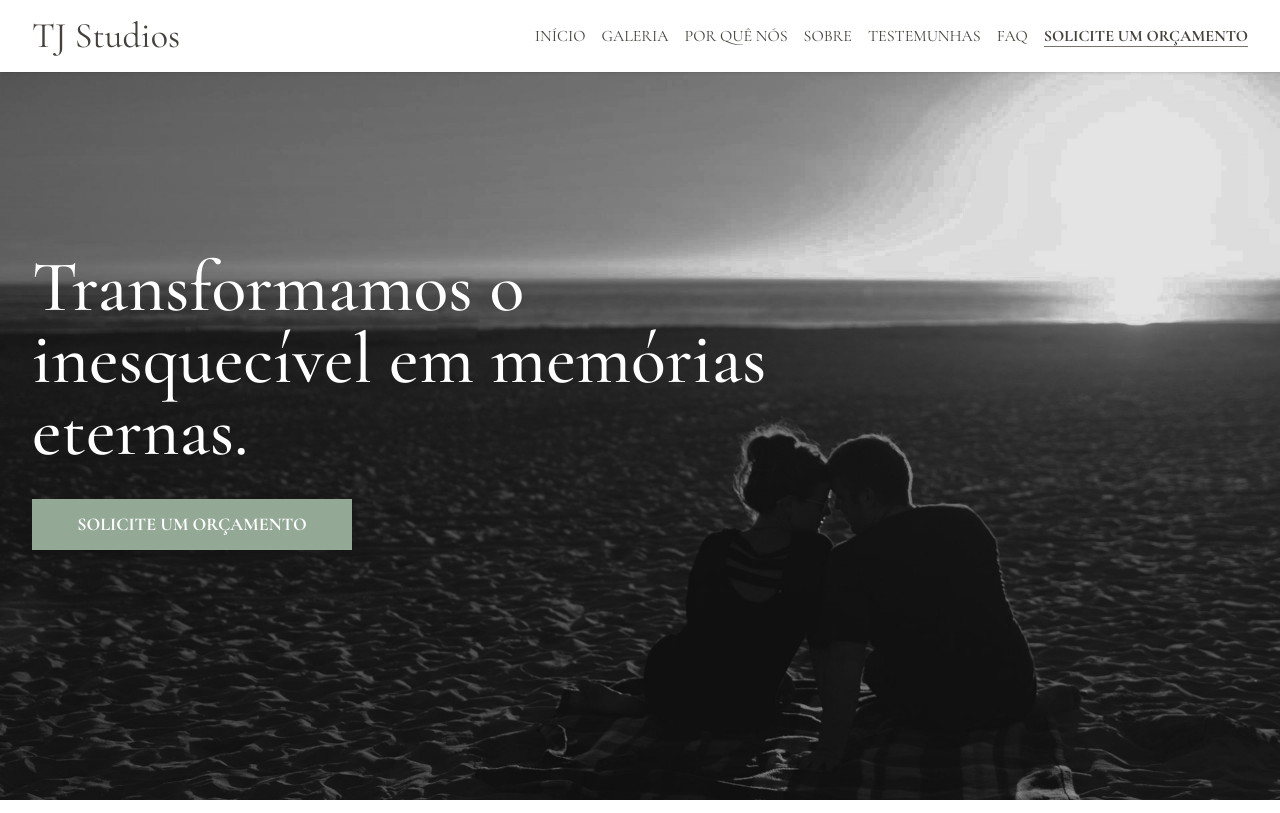
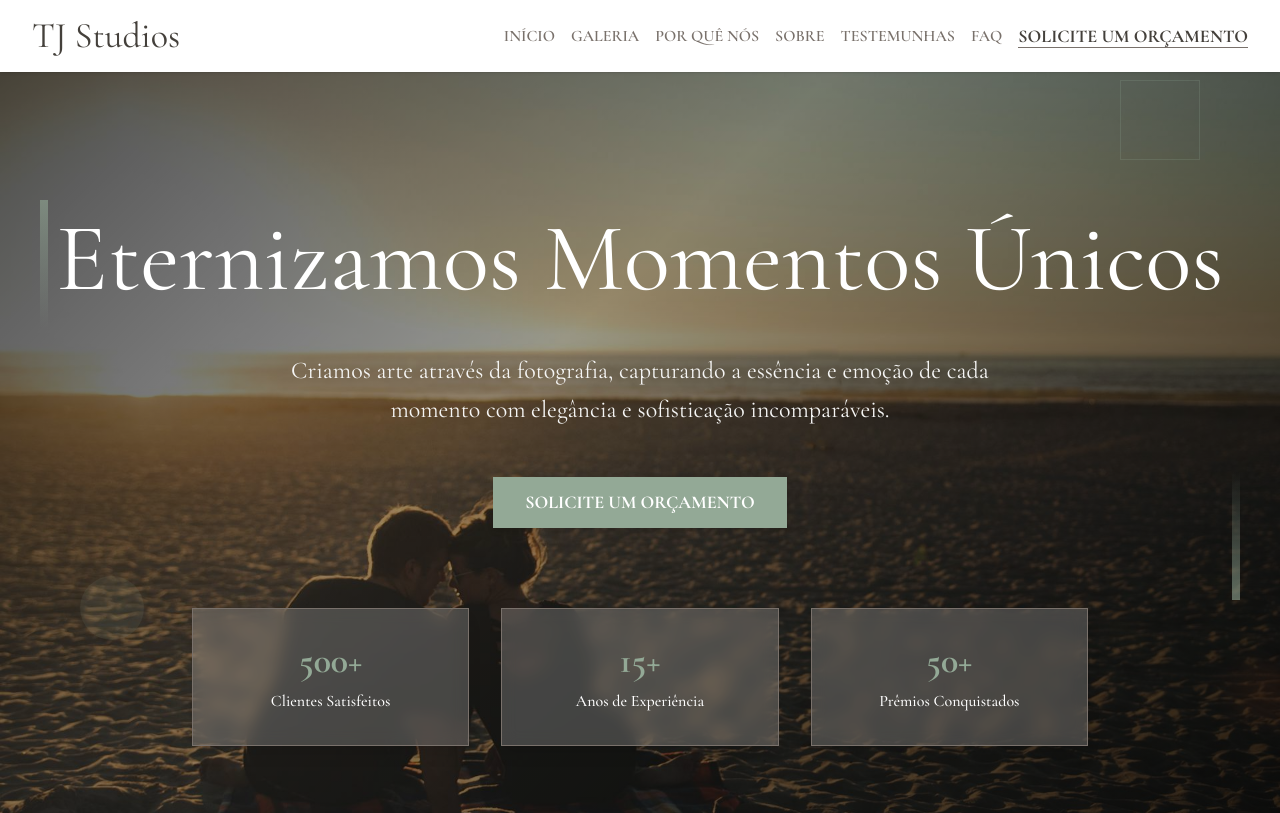
Before and after one commit to Jadson-Js/tj_studios_b, a website built with Vite: page index.html in a window 1280 px wide. Shown: the top 813 px of the page. Built offline with nearby package versions, Linux system fonts and the light colour scheme.

Commit message:
done hero + navbar

```diff
--- a/index.html
+++ b/index.html
@@ -8,6 +8,8 @@
   <link rel="preconnect" href="https://fonts.googleapis.com">
   <link rel="preconnect" href="https://fonts.gstatic.com" crossorigin>
   <link href="https://fonts.googleapis.com/css2?family=Cormorant+Garamond:ital,wght@0,300..700;1,300..700&display=swap" rel="stylesheet">
+
+
 </head>
 
 <body>
@@ -16,27 +18,31 @@
     <div class="container mx-auto py-4 px-4 md:px-8">
       <div class="flex items-center justify-between">
         <a href="#" class="text-4xl ">TJ Studios</a>
-        <ul class="hidden md:flex items-center gap-4  uppercase">
-          <li><a href="#" class="cursor-pointer hover:text-stone-900">Início</a></li>
-          <li><a href="#" class="cursor-pointer hover:text-stone-900">Galeria</a></li>
-          <li class="hidden lg:inline"><a href="#" class="cursor-pointer hover:text-stone-900">Por Quê Nós</a></li>
-          <li class="hidden lg:inline"><a href="#" class="cursor-pointer hover:text-stone-900">Sobre</a></li>
-          <li><a href="#" class="cursor-pointer hover:text-stone-900">Testemunhas</a></li>
-          <li><a href="#" class="cursor-pointer hover:text-stone-900">FAQ</a></li>
+
+        <!-- DESKTOP -->
+        <ul class="hidden md:flex items-center gap-4 uppercase font-semibold text-stone-500">
+          <li><a href="#" class="cursor-pointer hover:text-stone-700">Início</a></li>
+          <li><a href="#" class="cursor-pointer hover:text-stone-700">Galeria</a></li>
+          <li class="hidden lg:inline"><a href="#" class="cursor-pointer hover:text-stone-700">Por Quê Nós</a></li>
+          <li class="hidden lg:inline"><a href="#" class="cursor-pointer hover:text-stone-700">Sobre</a></li>
+          <li><a href="#" class="cursor-pointer hover:text-stone-700">Testemunhas</a></li>
+          <li><a href="#" class="cursor-pointer hover:text-stone-700">FAQ</a></li>
           <li>
-            <a href="#" class="font-bold cursor-pointer uppercase border-b border-stone-500
-            hover:text-stone-900  transition-transform duration-200">
-              Solicite um Orçamento
+            <a href="#" class="text-lg font-bold cursor-pointer border-b
+            text-stone-700 border-stone-500">
+              Solicite um orçamento
             </a>
           </li>
         </ul>
+
+        <!-- MOBILE -->
         <button id="menu-toggle" class="md:hidden focus:outline-none p-2" aria-label="Abrir menu">
           <svg class="h-6 w-6 menu-icon" fill="none" stroke="currentColor" viewBox="0 0 24 24">
             <path stroke-linecap="round" stroke-linejoin="round" stroke-width="2" d="M4 6h16M4 12h16m-7 6h7" />
           </svg>
         </button>
       </div>
-      <ul id="mobile-menu" class="menu-hidden overflow-hidden bg-white md:hidden">
+      <ul id="mobile-menu" class="menu-hidden overflow-hidden bg-white md:hidden text-lg">
         <li class="border-t border-stone-200 mt-4"><a href="#" class="block p-2">Início</a></li>
         <li><a href="#" class="block p-2">Galeria</a></li>
         <li><a href="#" class="block p-2">Por Quê Nós</a></li>
@@ -53,17 +59,67 @@
   </nav>
 
   <!-- HERO -->
-  <section class="h-screen flex flex-col justify-center text-white bg-cover bg-center" style="background-image: url('bg-hero.jpeg');">
-    <div class="container mx-auto px-4 py-8  md:px-8 md:py-16">
+  <section class="mt-18 min-h-screen flex items-center justify-center hero-bg">
 
-      <h1 class="mb-8 font-medium text-5xl md:text-6xl xl:text-7xl 2xl:text-8xl md:max-w-2/3">
-        Transformamos o inesquecível em memórias eternas.
+    <div class="container mx-auto px-4 py-8  md:px-8 md:py-16 text-center">
+      <!-- Main Content -->
+
+      <!-- Main Headline -->
+      <h1 class="text-6xl lg:text-8xl text-white mb-8 leading-tight">
+        Eternizamos Momentos Únicos
       </h1>
-      <a href="#" class="btn max-w-xs">
-        SOLICITE UM ORÇAMENTO
-      </a>
+
+      <!-- Description -->
+      <p class="text-xl lg:text-2xl text-stone-100 mb-12 max-w-3xl mx-auto leading-relaxed">
+        Criamos arte através da fotografia, capturando a essência e emoção de cada momento com elegância e sofisticação incomparáveis.
+      </p>
+
+      <!-- CTA Buttons -->
+      <div class="flex  justify-center mb-20">
+        <a href="#" class="btn max-w-xs">
+          Solicite um orçamento
+        </a>
+      </div>
+
+      <!-- Stats Section -->
+      <div class="grid grid-cols-1 md:grid-cols-3 gap-8 max-w-4xl mx-auto">
+        <div class="flex flex-col py-8 bg-white/20
+        backdrop-blur-sm
+        border border-stone-500
+        shadow-lg">
+          <span class="text-4xl font-bold text-p1 mb-2">500+</span>
+          <span class="text-white font-medium">Clientes Satisfeitos</span>
+        </div>
+
+        <div class="flex flex-col py-8 bg-white/20
+        backdrop-blur-sm
+        border border-stone-500
+        shadow-lg">
+          <span class="text-4xl font-bold text-p1 mb-2">15+</span>
+          <span class="text-white font-medium">Anos de Experiência</span>
+        </div>
+
+        <div class="flex flex-col py-8 bg-white/20
+        backdrop-blur-sm
+        border border-stone-500
+        shadow-lg">
+          <span class="text-4xl font-bold text-p1 mb-2">50+</span>
+          <span class="text-white font-medium">Prêmios Conquistados</span>
+        </div>
+      </div>
     </div>
+
+
+
+    <!-- Decorative Elements -->
+    <div class="absolute top-1/4 left-10 w-2 h-32 bg-gradient-to-b from-p1 to-transparent opacity-60"></div>
+    <div class="absolute bottom-1/4 right-10 w-2 h-32 bg-gradient-to-t from-p1 to-transparent opacity-60"></div>
+
+    <!-- Floating Geometric Shapes -->
+    <div class="absolute top-20 right-20 w-20 h-20 border border-p1 opacity-20 floating-animation"></div>
+    <div class="absolute bottom-40 left-20 w-16 h-16 bg-p1 opacity-10 rounded-full floating-animation"></div>
   </section>
+
 
   <!-- GALERY -->
   <section>
@@ -368,7 +424,7 @@
       <div class="border-stone-300 border-t-1 border-b-1 md:flex md:flex-row md:border-b-0">
 
         <div class="flex-1 flex flex-col">
-          <article class="flex flex-row items-start gap-2 border-b-1 p-6 border-stone-300 md:border-r-1">
+          <article class="flex flex-row justify-between items-start gap-2 border-b-1 p-6 border-stone-300 md:border-r-1">
             <!-- Text -->
             <div>
               <h3 class="text-xl mb-2">Que tipo de fotografia a TJ Studios é especializada?</h3>
@@ -385,7 +441,7 @@
               </svg>
             </button>
           </article>
-          <article class="flex flex-row items-start gap-2 border-b-1 p-6 border-stone-300 md:border-r-1 md:border-b-0">
+          <article class="flex flex-row justify-between items-start gap-2 border-b-1 p-6 border-stone-300 md:border-r-1 md:border-b-0">
             <!-- Text -->
             <div>
               <h3 class="text-xl mb-2">Que tipo de fotografia a TJ Studios é especializada?</h3>
@@ -402,7 +458,7 @@
         </div>
 
         <div class="flex-1 flex flex-col">
-          <article class="flex flex-row items-start gap-2 border-b-1 p-6 border-stone-300">
+          <article class="flex flex-row justify-between items-start gap-2 border-b-1 p-6 border-stone-300">
             <!-- Text -->
             <div>
               <h3 class="text-xl mb-2">Que tipo de fotografia a TJ Studios é especializada?</h3>
@@ -420,7 +476,7 @@
             </button>
           </article>
 
-          <article class="flex flex-row items-start gap-2 border-b-1 p-6 border-stone-300 md:border-b-0">
+          <article class="flex flex-row justify-between items-start gap-2 border-b-1 p-6 border-stone-300 md:border-b-0">
             <!-- Text -->
             <div>
               <h3 class="text-xl mb-2">Que tipo de fotografia a TJ Studios é especializada?</h3>
@@ -443,6 +499,35 @@
     </div>
   </section>
 
+  <!-- CTA -->
+  <section class="bg-no-repeat bg-cover bg-bottom" style="background-image: url('https://images.pexels.com/photos/827210/pexels-photo-827210.jpeg');">
+    <div class="flex flex-col justify-center items-center container mx-auto px-4 py-12 md:px-8 md:py-16 max-w-6xl">
+
+      <h2 class="text-4xl sm:text-5xl md:text-6xl lg:text-7xl leading-tight text-white mb-8 text-center">
+        Momentos únicos merecem ser registrados por especialistas
+      </h2>
+      <button class="btn">
+        Solicite um orçamento
+      </button>
+
+    </div>
+  </section>
+
+  <footer class="">
+    <div class="gap-8 md:gap-12 container mx-auto px-4 py-4 md:px-8 md:py-8">
+      <div class="flex flex-col items-center text-center">
+
+
+        <a href="#" class="text-7xl md:text-9xl mb-8">TJ Studios</a>
+
+
+        <p class=" text-lg ">&copy; TJ Studios, All Rights Reserved.</p>
+
+
+      </div>
+    </div>
+  </footer>
+
   <script type="module" src="./src/main.js"></script>
 </body>
 
--- a/package.json
+++ b/package.json
@@ -4,7 +4,7 @@
   "version": "0.0.0",
   "type": "module",
   "scripts": {
-    "dev": "vite",
+    "dev": "clear & vite",
     "build": "vite build",
     "preview": "vite preview"
   },
--- a/src/style.css
+++ b/src/style.css
@@ -133,3 +133,16 @@ body {
   );
   border-radius: 50%;
 }
+
+.hero-bg {
+  background: linear-gradient(
+      135deg,
+      rgba(0, 0, 0, 0.7) 0%,
+      rgba(0, 0, 0, 0.4) 40%,
+      rgba(0, 0, 0, 0.8) 100%
+    ),
+    url("/public/bg-hero-1920x1280.jpg");
+  background-size: cover;
+  background-position: center;
+  background-attachment: fixed;
+}
```
Also changed, not shown: public/bg-hero-1280x850.jpg (added), public/bg-hero-1920x1280.jpg (added), public/bg-hero-640x420.jpg (added), public/bg-hero.jpeg (deleted).
